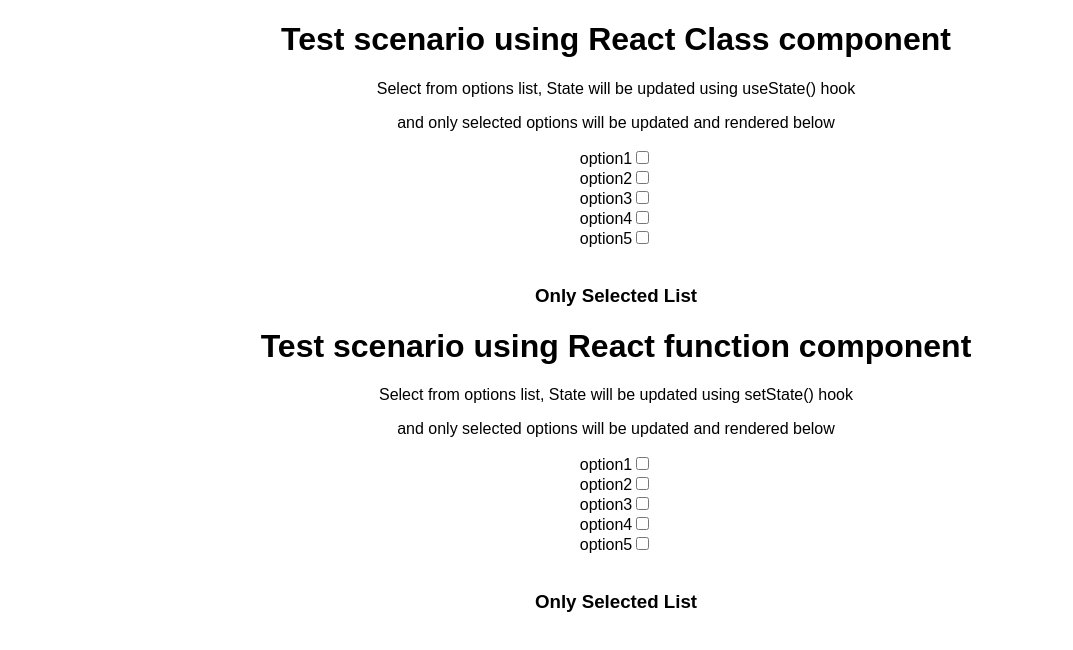
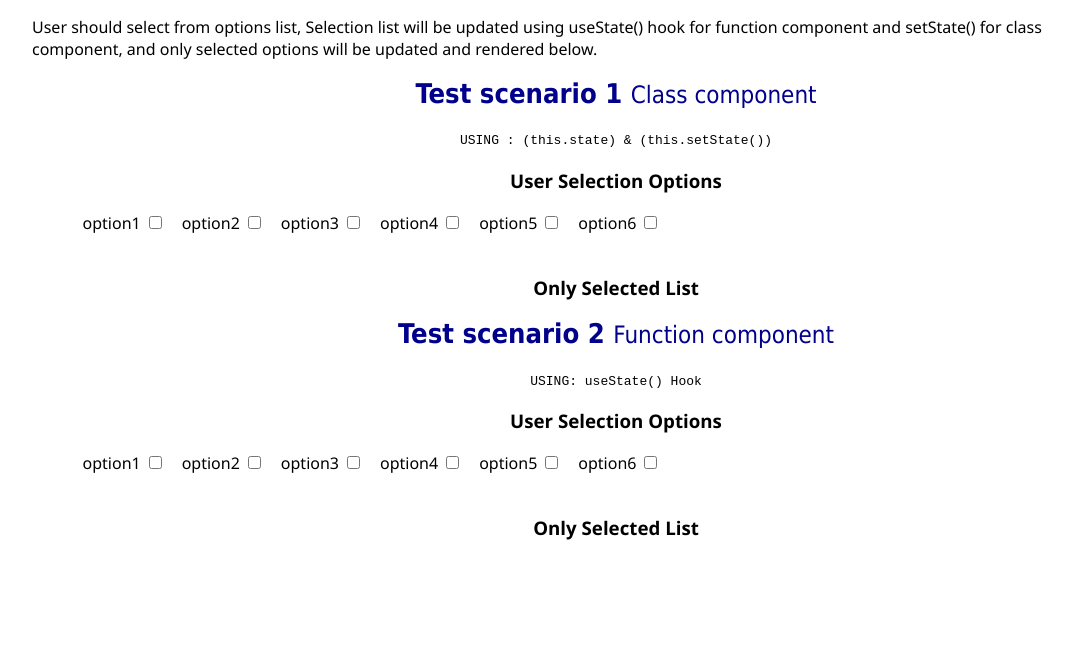
Before and after one commit to arizk76/react-checkbox-status-update, a React (Create React App) app: page / in a window 1280 px wide. Shown: the top 650 px of the page, without its empty margins (24-1097 px from the left). Built offline with nearby package versions, Linux system fonts and the light colour scheme.

Commit message:
final version After some tests and styling

```diff
--- a/src/TestClassComp.jsx
+++ b/src/TestClassComp.jsx
@@ -1,37 +1,14 @@
 import React, { Component } from "react";
+import { userSelectionOptions } from "./userSelectionOptionsList";
+
+const initialSelectionList = [...userSelectionOptions];
 
 export default class TestClassComp extends Component {
   constructor(props) {
     super(props);
 
     this.state = {
-      selectionList: [
-        {
-          id: 1,
-          name: "option1",
-          selected: false
-        },
-        {
-          id: 2,
-          name: "option2",
-          selected: false
-        },
-        {
-          id: 3,
-          name: "option3",
-          selected: false
-        },
-        {
-          id: 4,
-          name: "option4",
-          selected: false
-        },
-        {
-          id: 5,
-          name: "option5",
-          selected: false
-        }
-      ],
+      selectionList: initialSelectionList,
       onlySelectedList: []
     };
     this.handleSelection = this.handleSelection.bind(this);
@@ -41,55 +18,62 @@
     const optionName = evt.target.value;
     const optionSelectionStatus = evt.target.checked;
 
-    let updatedSelectionList = [...this.state.selectionList];
-    let updatedOnlySelected = [...this.state.onlySelectedList];
+    const updatedSelectionList = [...this.state.selectionList];
+    let updatedOnlySelectedList = [];
 
-    updatedSelectionList.forEach((option) => {
-      if (option.name === optionName) {
-        option.selected = optionSelectionStatus;
+    updatedSelectionList.forEach((item) => {
+      if (item.name === optionName) {
+        item.selected = optionSelectionStatus;
       }
-    });
-    updatedOnlySelected = updatedSelectionList.filter(
+      updatedOnlySelectedList = updatedSelectionList.filter(
         (item) => item.selected === true
       );
       this.setState({
         selectionList: updatedSelectionList
       });
       this.setState({
-      onlySelectedList: updatedOnlySelected
+        onlySelectedList: updatedOnlySelectedList
+      });
     });
   }
 
   render() {
     return (
       <div>
-        <h1> Test scenario using React Class component </h1>
-        <p>
-          Select from options list, State will be updated using useState() hook
+        <p className="text">
+          User should select from options list, Selection list will be updated
+          using useState() hook for function component and setState() for class
+          component, and only selected options will be updated and rendered
+          below.
         </p>
-        <p>and only selected options will be updated and rendered below </p>
-
-        {this.state.selectionList.map((item) => {
-          return (
-            <div key={item.id}>
-              <label>{item.name}</label>
+        <h1 className="title">
+          Test scenario 1 <span> Class component</span>
+        </h1>
+        <code>USING : (this.state) & (this.setState()) </code>
+        <h3>User Selection Options</h3>
+        <div className="selection-options">
+          {this.state.selectionList.map((item) => (
+            <label key={item.id}>
+              {item.name}
               <input
                 type="checkbox"
                 name={item.name}
                 value={item.name}
                 onChange={(evt) => this.handleSelection(evt)}
               />
+            </label>
+          ))}
         </div>
-          );
-        })}
         <br />
         <h3>Only Selected List</h3>
-        <ul style={{ listStyleType: "none" }}>
+        <div className="only-selected">
+          <ul>
             {this.state.onlySelectedList.map((option) => (
               <li key={option.id}>{option.name}</li>
             ))}
           </ul>
         </div>
+      </div>
     );
   }
 }
--- a/src/TestFuncComp.jsx
+++ b/src/TestFuncComp.jsx
@@ -1,33 +1,8 @@
 import React, { useState } from "react";
+import { userSelectionOptions } from "./userSelectionOptionsList";
 
 function TestFuncComp() {
-  const initialSelectionList = [
-    {
-      id: 1,
-      name: "option1",
-      selected: false
-    },
-    {
-      id: 2,
-      name: "option2",
-      selected: false
-    },
-    {
-      id: 3,
-      name: "option3",
-      selected: false
-    },
-    {
-      id: 4,
-      name: "option4",
-      selected: false
-    },
-    {
-      id: 5,
-      name: "option5",
-      selected: false
-    }
-  ];
+  const initialSelectionList = [...userSelectionOptions];
 
   const [selectionList, setSelectionList] = useState(initialSelectionList);
   const [onlySelectedList, setOnlySelectedList] = useState([]);
@@ -36,50 +11,51 @@
     const selectedOptionName = evt.target.value;
     const selectedOptionStatus = evt.target.checked;
 
-    let updatedSelectionList = [...selectionList];
+    const updatedSelectionList = [...selectionList];
     let updatedOnlySelectedList = [];
     updatedSelectionList.forEach((item) => {
       if (item.name === selectedOptionName) {
         item.selected = selectedOptionStatus;
       }
-
+    });
     updatedOnlySelectedList = updatedSelectionList.filter(
       (item) => item.selected === true
     );
 
     setSelectionList(updatedSelectionList);
     setOnlySelectedList(updatedOnlySelectedList);
-    });
   };
 
   return (
     <div>
-      <h1> Test scenario using React function component </h1>
-      <p>
-        Select from options list, State will be updated using setState() hook
-      </p>
-      <p>and only selected options will be updated and rendered below </p>
-
-      {selectionList.map((item) => {
-        return (
-          <div key={item.id}>
-            <label>{item.name}</label>
+      <h1 className="title">
+        Test scenario 2 <span> Function component</span>
+      </h1>
+      <code>USING: </code>
+      <code>useState() Hook </code>
+      <h3>User Selection Options</h3>
+      <div className="selection-options">
+        {selectionList.map((item) => (
+          <label key={item.id}>
+            {item.name}
             <input
               type="checkbox"
               name={item.name}
               value={item.name}
               onChange={handleChecked}
             />
+          </label>
+        ))}
       </div>
-        );
-      })}
       <br />
       <h3>Only Selected List</h3>
-      <ul style={{ listStyleType: "none" }}>
-        {onlySelectedList.map((option) => {
-          return <li key={option.id}>{option.name}</li>;
-        })}
+      <div className="only-selected">
+        <ul>
+          {onlySelectedList.map((option) => (
+            <li key={option.id}>{option.name}</li>
+          ))}
         </ul>
+      </div>
     </div>
   );
 }
--- a/src/styles.css
+++ b/src/styles.css
@@ -1,4 +1,34 @@
 .App {
-  font-family: sans-serif;
+  font-family: "Segoe UI", Tahoma, Geneva, Verdana, sans-serif;
   text-align: center;
 }
+.title {
+  color: darkblue;
+  font-size: 1.7rem;
+  font-family: Tahoma;
+}
+.title span {
+  font-weight: 100;
+  font-size: 1.5rem;
+}
+.text {
+  text-align: left;
+  max-width: 80%;
+  margin-left: 3rem;
+}
+.selection-options {
+  max-width: 50%;
+  margin-left: 5rem;
+}
+ul {
+  margin: 0;
+  list-style-type: none;
+  max-width: 70%;
+}
+input {
+  margin-left: 0.5rem;
+  margin-right: 1.25rem;
+}
+.only-selected {
+  margin: 0;
+}
--- /dev/null
+++ b/src/userSelectionOptionsList.js
@@ -0,0 +1,32 @@
+export const userSelectionOptions = [
+  {
+    id: 1,
+    name: "option1",
+    selected: false
+  },
+  {
+    id: 2,
+    name: "option2",
+    selected: false
+  },
+  {
+    id: 3,
+    name: "option3",
+    selected: false
+  },
+  {
+    id: 4,
+    name: "option4",
+    selected: false
+  },
+  {
+    id: 5,
+    name: "option5",
+    selected: false
+  },
+  {
+    id: 6,
+    name: "option6",
+    selected: false
+  }
+];
```
Lines whose indentation alone changed are shown as unchanged.
